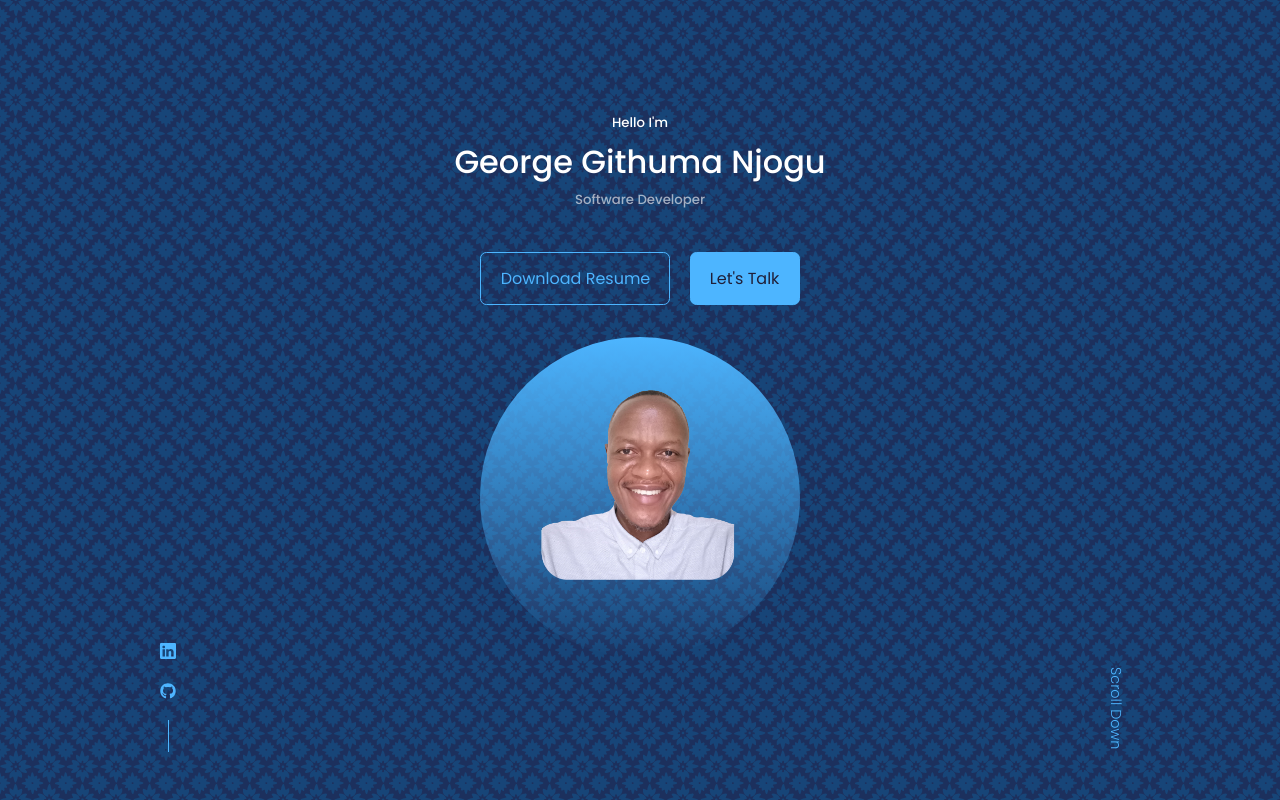
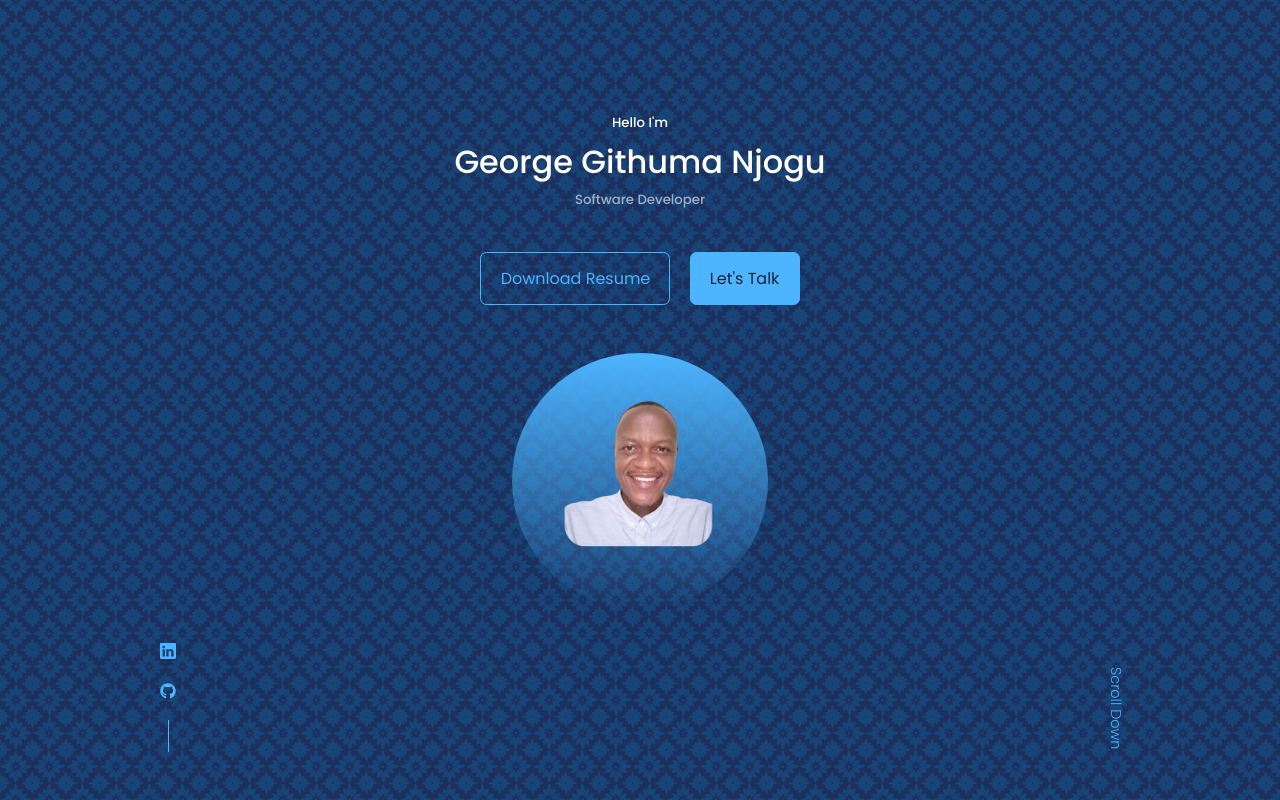
Before and after one commit to Gitthuma/george-githuma-portfolio-website, a React (Create React App) app: page / in a window 1280 px wide. Shown: the top 800 px of the page. Built offline with nearby package versions, Linux system fonts and the light colour scheme.

Commit message:
Styled .my__img some more

```diff
--- a/src/Components/Header/Header.css
+++ b/src/Components/Header/Header.css
@@ -48,11 +48,11 @@ header {
 /*Style the image*/
 .my__img {
     background: linear-gradient(var(--color-primary), transparent);
-    width: 20rem;
-    height: 20rem;
+    width: 16rem;
+    height: 16rem;
     position: absolute;
-    left: calc(50% - 10rem);
-    margin-top: 2rem;
+    left: calc(50% - 8rem);
+    margin-top: 3rem;
     border-radius: 50%;
     overflow: hidden;
     padding: 2rem 1.5rem 1.5rem 1.5rem;
```
